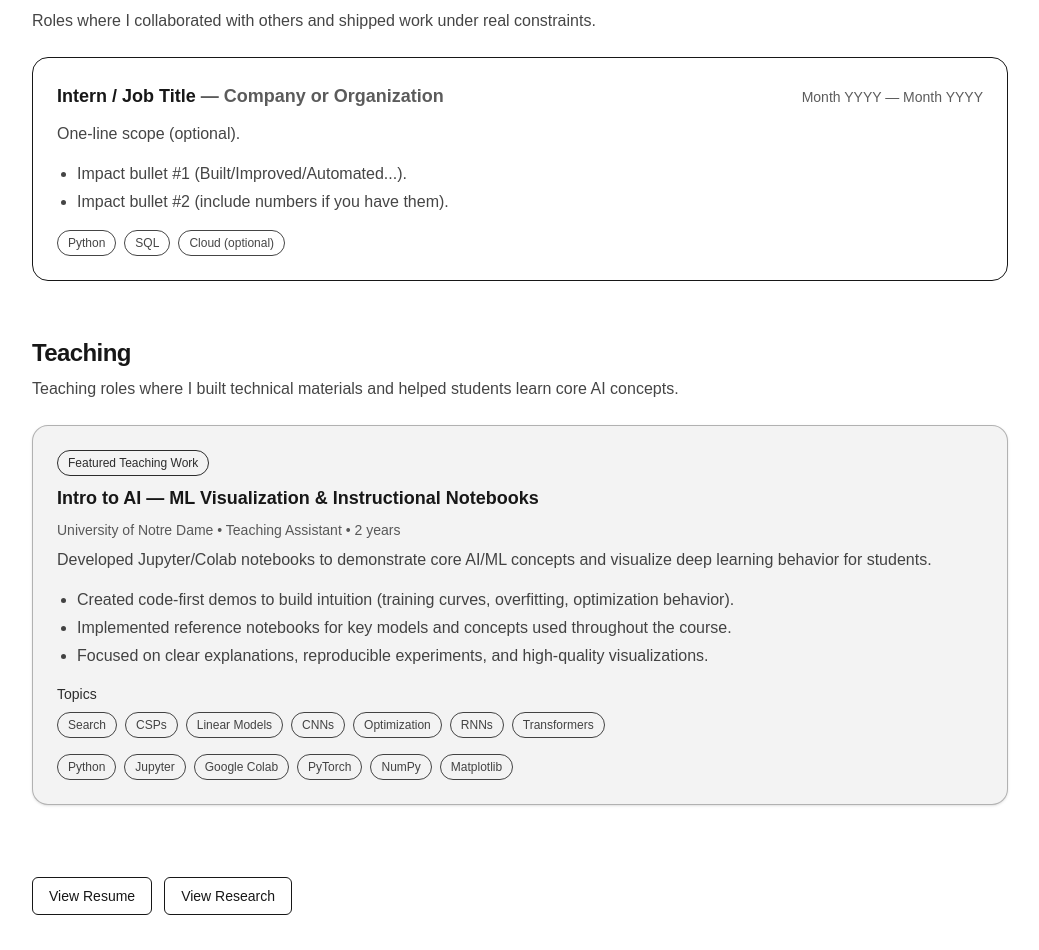
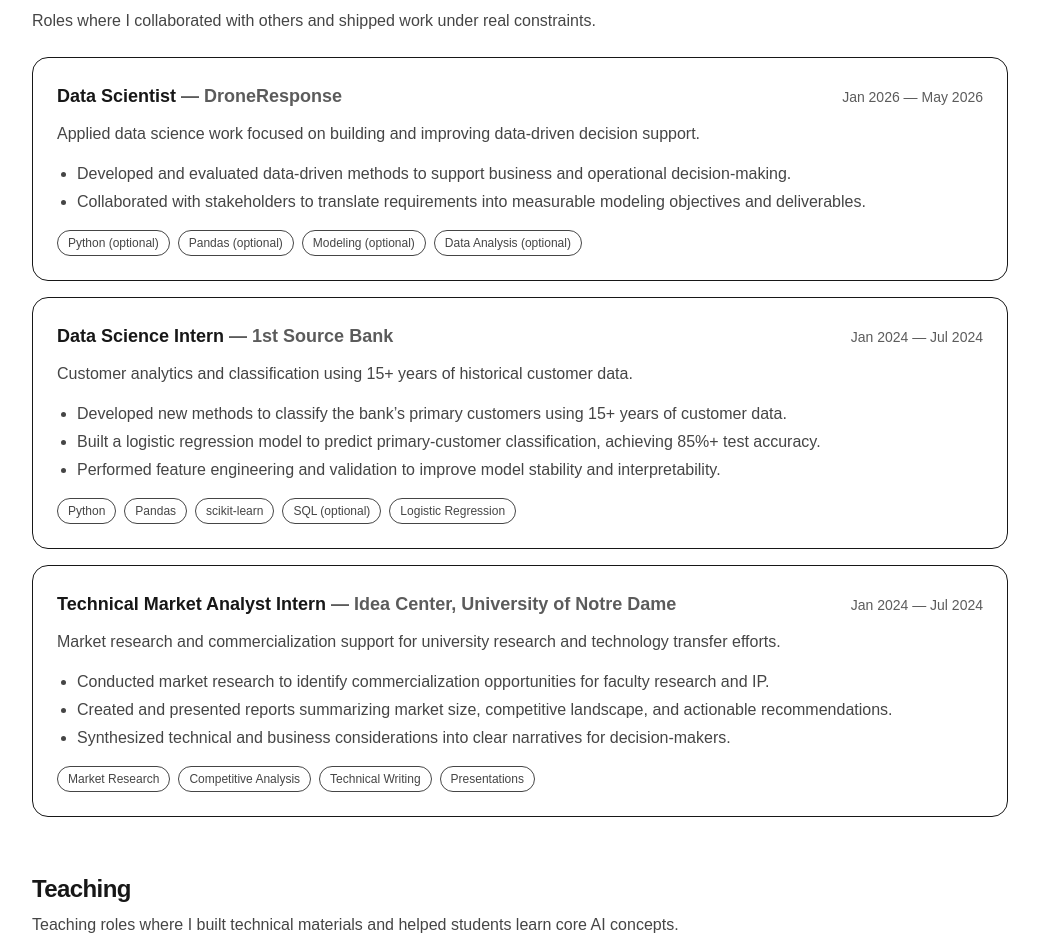
Before and after one commit to Thomas-Lohman/Personal-Website, a Next.js app: page /work in a window 1280 px wide. Shown: the part 1322-2272 px from the top of the page, without its empty margins (120-1159 px from the left). Built offline with nearby package versions, Linux system fonts and the light colour scheme.

Commit message:
Updating jobs + teaching section on work page

```diff
--- a/app/work/page.tsx
+++ b/app/work/page.tsx
@@ -61,45 +61,92 @@
     },
   ];
 
-  // ---- Internships & Jobs (placeholder) ----
+  // ---- Internships & Jobs ----
   const experience: Experience[] = [
   {
-      role: "Intern / Job Title",
-      org: "Company or Organization",
-      dates: "Month YYYY — Month YYYY",
-      description: "One-line scope (optional).",
+    role: "Data Scientist",
+    org: "DroneResponse",
+    dates: "Jan 2026 — May 2026",
+    description:
+      "Applied data science work focused on building and improving data-driven decision support.",
     bullets: [
-        "Impact bullet #1 (Built/Improved/Automated...).",
-        "Impact bullet #2 (include numbers if you have them).",
+      "Developed and evaluated data-driven methods to support business and operational decision-making.",
+      "Collaborated with stakeholders to translate requirements into measurable modeling objectives and deliverables.",
     ],
-      tech: ["Python", "SQL", "Cloud (optional)"],
+    tech: [
+      "Python (optional)",
+      "Pandas (optional)",
+      "Modeling (optional)",
+      "Data Analysis (optional)",
+    ],
+  },
+  {
+    role: "Data Science Intern",
+    org: "1st Source Bank",
+    dates: "Jan 2024 — Jul 2024",
+    description:
+      "Customer analytics and classification using 15+ years of historical customer data.",
+    bullets: [
+      "Developed new methods to classify the bank’s primary customers using 15+ years of customer data.",
+      "Built a logistic regression model to predict primary-customer classification, achieving 85%+ test accuracy.",
+      "Performed feature engineering and validation to improve model stability and interpretability.",
+    ],
+    tech: ["Python", "Pandas", "scikit-learn", "SQL (optional)", "Logistic Regression"],
+  },
+  {
+    role: "Technical Market Analyst Intern",
+    org: "Idea Center, University of Notre Dame",
+    dates: "Jan 2024 — Jul 2024",
+    description:
+      "Market research and commercialization support for university research and technology transfer efforts.",
+    bullets: [
+      "Conducted market research to identify commercialization opportunities for faculty research and IP.",
+      "Created and presented reports summarizing market size, competitive landscape, and actionable recommendations.",
+      "Synthesized technical and business considerations into clear narratives for decision-makers.",
+    ],
+    tech: ["Market Research", "Competitive Analysis", "Technical Writing", "Presentations"],
   },
   ];
 
   // ---- Teaching (placeholder; Intro to AI highlighted) ----
   const teaching: TeachingItem[] = [
   {
-      title: "Intro to AI — ML Visualization & Instructional Notebooks",
-      org: "University of Notre Dame",
-      dates: "Teaching Assistant • 2 years",
+    title: "Intro to Artificial Intelligence — Teaching Assistant",
+    org: "University of Notre Dame · CSE Department",
+    dates: "May 2024 — May 2026",
     description:
-        "Developed Jupyter/Colab notebooks to demonstrate core AI/ML concepts and visualize deep learning behavior for students.",
+      "Teaching assistant for a core undergraduate AI course, supporting instruction across foundational AI algorithms, probabilistic models, and modern machine learning.",
     bullets: [
-        "Created code-first demos to build intuition (training curves, overfitting, optimization behavior).",
-        "Implemented reference notebooks for key models and concepts used throughout the course.",
-        "Focused on clear explanations, reproducible experiments, and high-quality visualizations.",
+      "Assisted in teaching core AI topics including search algorithms, Bayesian statistics, Markovian models, and foundational machine learning concepts.",
+      "Lectured to 100+ students on neural networks, backpropagation, clustering methods, and dimensionality reduction.",
+      "Hosted weekly office hours to support students with conceptual understanding and technical programming challenges.",
+      "Developed assignment and exam materials including questions, answer keys, rubrics, and code outlines.",
     ],
     topics: [
-        "Search",
-        "CSPs",
-        "Linear Models",
-        "CNNs",
-        "Optimization",
-        "RNNs",
-        "Transformers",
+      "AI Search",
+      "Bayesian Statistics",
+      "Markov Models",
+      "Machine Learning",
+      "Neural Networks",
+      "Backpropagation",
+      "Clustering",
+      "Dimensionality Reduction",
     ],
-      tech: ["Python", "Jupyter", "Google Colab", "PyTorch", "NumPy", "Matplotlib"],
+    tech: ["Python", "Jupyter", "PyTorch", "NumPy", "Matplotlib"],
     featured: true,
+  },
+  {
+    title: "Generative AI — Teaching Assistant",
+    org: "University of Notre Dame · CSE Department",
+    dates: "Jan 2026 — May 2026",
+    description:
+      "Teaching assistant for a Generative AI course focused on modern generative models and applied AI systems.",
+    bullets: [
+      "Supported instruction and coursework related to generative AI models and modern AI techniques.",
+      "Assisted students with understanding model behavior, implementation details, and experimental results.",
+      "Provided technical guidance during office hours and assignment development.",
+    ],
+    tech: ["Python", "Deep Learning", "Generative Models"],
   },
   ];
 
@@ -156,21 +203,6 @@
           ))}
         </div>
       </section>
-
-      <footer className="flex flex-wrap gap-3 pt-4">
-        <a
-          href="/resume"
-          className="inline-flex items-center rounded-md border px-4 py-2 text-sm font-medium hover:bg-foreground/10"
-        >
-          View Resume
-        </a>
-        <a
-          href="/research"
-          className="inline-flex items-center rounded-md border px-4 py-2 text-sm font-medium hover:bg-foreground/10"
-        >
-          View Research
-        </a>
-      </footer>
     </section>
   );
 }
```
Lines whose indentation alone changed are shown as unchanged.
